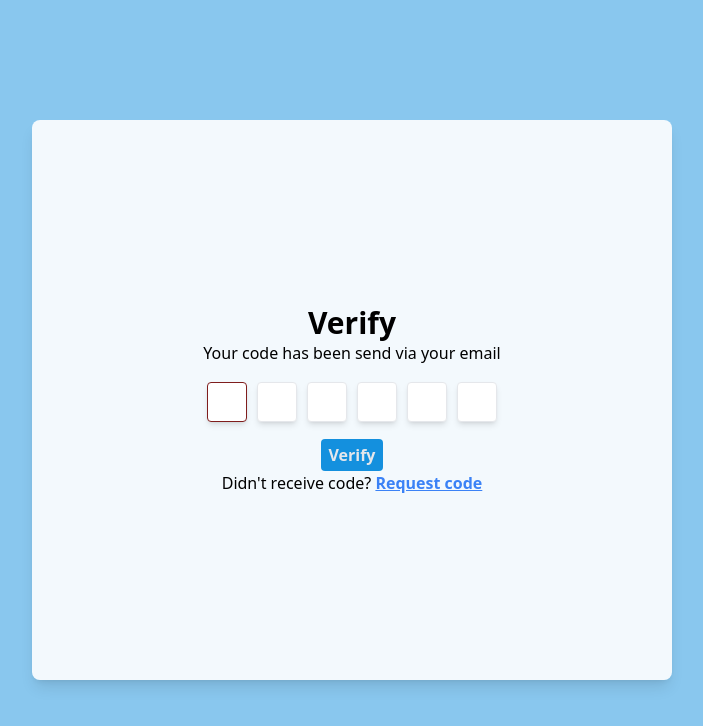
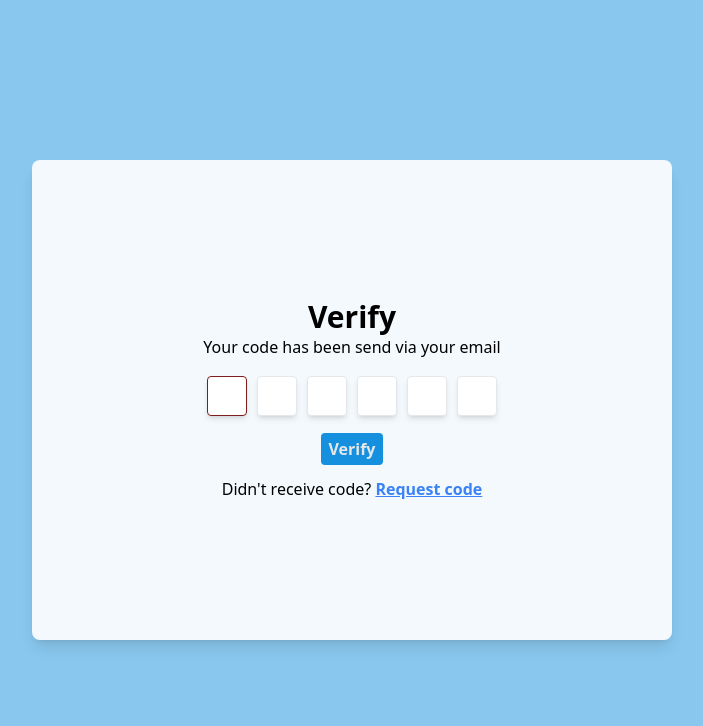
Before and after one commit to jsscoder/SIH_2024_Frontend, a React (Vite) app: page /Otp in a window 1280 px wide. Shown: the top 726 px of the page, without its empty margins (288-991 px from the left). Built offline with nearby package versions, Linux system fonts and the light colour scheme.

Commit message:
updating

```diff
--- a/src/Components/OtpPage/Otp.jsx
+++ b/src/Components/OtpPage/Otp.jsx
@@ -51,7 +51,7 @@ const Otp = ({length=6}) => {
   return (
     <>
         <div className="h-screen flex justify-center items-center bg-primary/50 w-full">
-            <div className="bg-white/90  flex flex-col justify-center items-center w-[50%] h-[70%] rounded-lg shadow-lg">
+            <div className="bg-white/90  flex flex-col justify-center items-center md:w-[50%] w-[80%] h-[60%] rounded-lg shadow-lg">
                 <h1 className="text-3xl font-extrabold">Verify</h1>
                 <p className="">Your code has been send via your email</p>
                 <div className="my-3">
@@ -68,7 +68,7 @@ const Otp = ({length=6}) => {
 
                 </div>
                 <button className="bg-primary text-gray-200 font-bold px-2 py-1 rounded">Verify</button>
-                <p className="">Didn't receive code? <span className='text-blue-500 font-semibold underline cursor-pointer'>Request code</span></p>
+                <p className="mt-3">Didn't receive code? <span className='text-blue-500 font-semibold underline cursor-pointer'>Request code</span></p>
             </div>
         </div>
     </>
```
